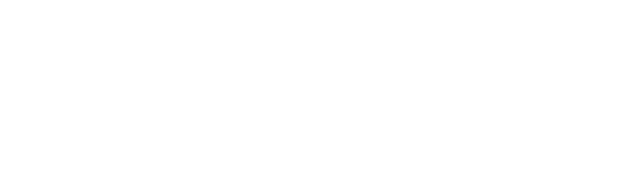
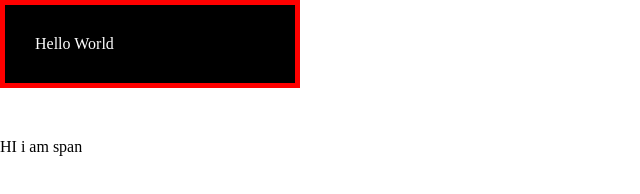
Before and after one commit to Ayan-777/Css-practice-, a plain HTML site: page Module-1/index.html in a window 1280 px wide. Shown: the whole page, without its empty margins (0-640 px from the left). Drawn offline with Linux system fonts and the light colour scheme.

Commit message:
Add HTML structure and CSS styles for card component

```diff
--- /dev/null
+++ b/Module-1/card_Ul/style.css
@@ -0,0 +1,34 @@
+*{
+    box-sizing: border-box;
+    padding: 0px;
+    margin: 0px;
+}
+
+html,body{
+    background-color: rgb(198, 239, 239);
+}
+.conteiner{
+    background-color: white;
+    border: 2px solid rgb(36, 40, 29);
+    padding: 100px;
+    margin: 250px;
+    border-radius: 10%;
+    text-align: center;
+}
+img{
+    border-radius: 50%;
+
+}
+
+.name{
+    font-size: 25px;
+    color: rgb(231, 111, 131);
+    padding: 10px;
+
+}
+
+.about{
+    margin: 4px;
+    padding: 10px;
+    font-size: 15px;
+}
--- a/Module-1/index.html
+++ b/Module-1/index.html
@@ -7,6 +7,9 @@
     <link rel="stylesheet" href="style.css">
 </head>
 <body>
-
+    <div class="card">
+        <p>Hello World</p>
+    </div>
+    <span class="span">HI i am span</span>
 </body>
 </html>
--- a/Module-1/style.css
+++ b/Module-1/style.css
@@ -0,0 +1,18 @@
+*{
+    box-sizing: border-box;
+    padding: 0px;
+    margin: 0px;
+}
+
+.card{
+    background-color: black;
+    color: white;
+    width: 300px;
+    padding: 30px;
+    border: 5px solid red;
+}
+
+.span{
+    display: inline-block;
+    margin-top: 50px;
+}
```
Also changed, not shown: Module-1/card_Ul/index.html (added, +23 -0 lines), 1 other file.
